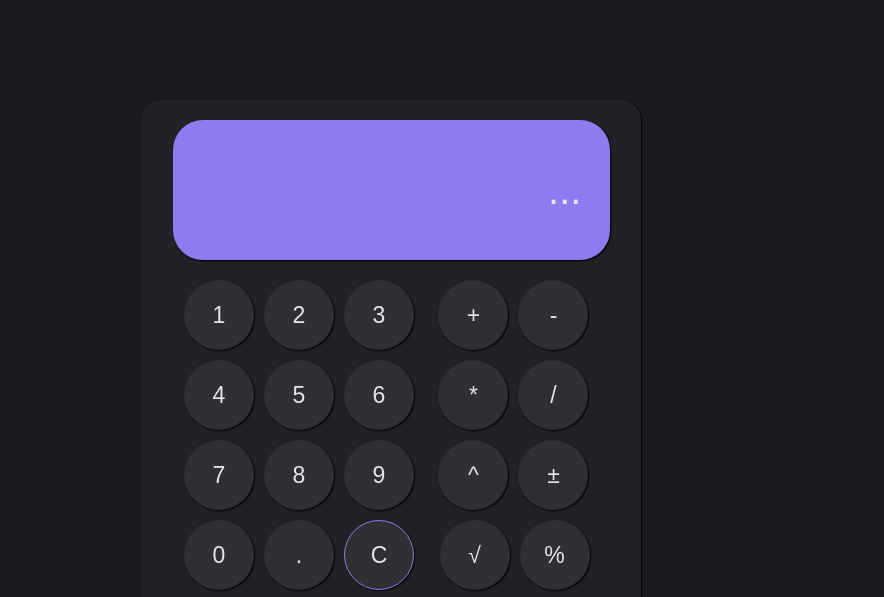
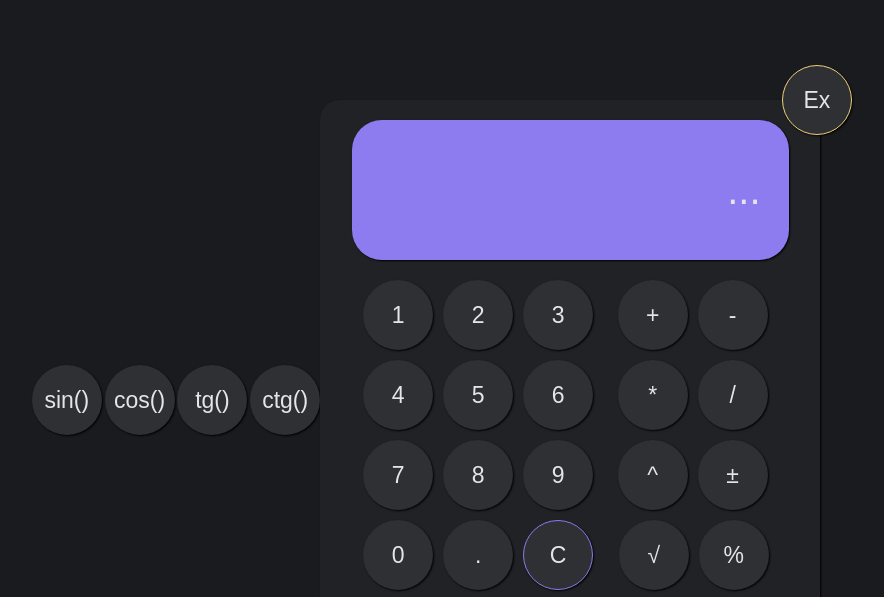
Before and after one commit to Valdemarcheck/Calculator, a plain HTML site: page index.html in a window 1280 px wide. Shown: the top 597 px of the page, without its empty margins (249-1133 px from the left). Drawn offline with Linux system fonts and the light colour scheme.

Commit message:
Add extra dummy buttons, position 'Ex' button and tweak its style colors

```diff
--- a/index.html
+++ b/index.html
@@ -9,6 +9,13 @@
     <title>Calculator</title>
 </head>
 <body>
+    <button class="extras-unlock">Ex</button>
+    <div class="extras">
+        <button class="sin basic">sin()</button>
+        <button class="cos basic">cos()</button>
+        <button class="tan basic">tg()</button>
+        <button class="cotan basic">ctg()</button>
+    </div>
     <div class="calculator">
         <div class="screen">
             <span class="screen-text">...</span>
--- a/styles.css
+++ b/styles.css
@@ -22,6 +22,8 @@ body {
     align-items: center;
     justify-content: center;
 }
+
+/* Calculator and general styles */
 
 .calculator {
     width: 50rem;
@@ -123,10 +125,15 @@ button {
     box-shadow: 1px 1px 2px black;
 }
 
+button:hover {
+    background-color: #3d3d3d;
+}
+
 button:active {
     box-shadow: none;
     background-color: #a292ff;
 }
+
 
 .result {
     background-color: #8d7cef;
@@ -143,3 +150,18 @@ button:active {
     background-size: 4rem auto;
     background-repeat: no-repeat;
 }
+
+/* Extras styles */
+
+.extras-unlock {
+    position: relative;
+    bottom: 30rem;
+    left: 82rem;
+    border: 1px solid #efd07c;
+}
+
+button:active {
+    box-shadow: none;
+    background-color: #efd07c;
+    color: #1a1b1f;
+}
```
